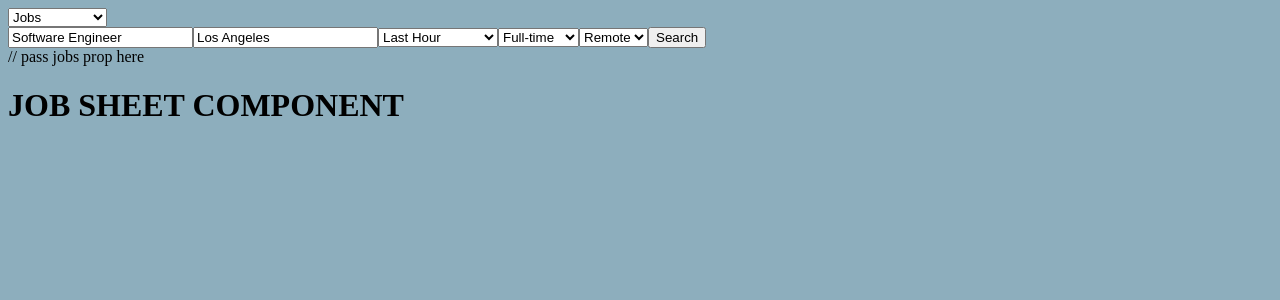
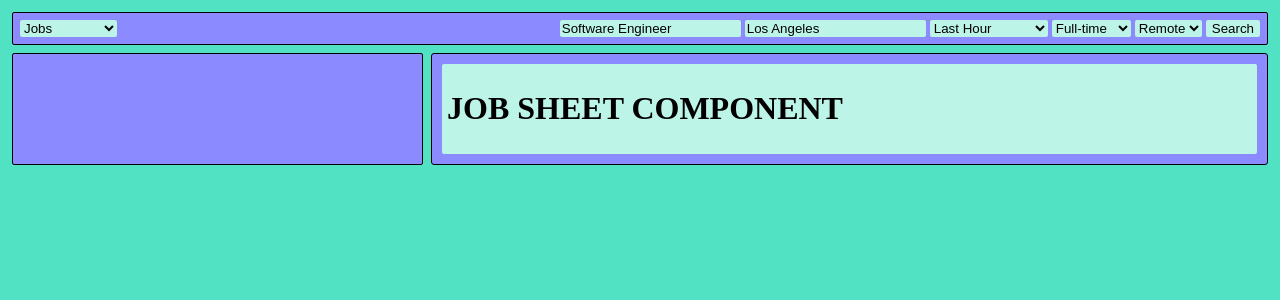
Before and after one commit to The-boys-of-Geo/JobMasterBrock, a React app: page / in a window 1280 px wide. Shown: the top 300 px of the page. Built offline with nearby package versions, Linux system fonts and the light colour scheme.

Commit message:
styling added and organized

```diff
--- a/src/client/App.css
+++ b/src/client/App.css
@@ -1,7 +1,98 @@
 #page {
-  background-color: hsl(198.8, 26.7%, 64.7%);
+  background-color: var(--primary);
 }
 
 #root {
-  color: white(18.8, 26.7%, 64.7%);
+  color: white(167, 72%, 60%);
 }
+
+:root {
+  --primary: hsl(167, 72%, 60%);
+  --primaryLight: hsl(167, 72%, 85%);
+  --accent: hsl(241, 100%, 77%);
+}
+
+.JobPage {
+  display: grid;
+  grid-template-rows: 2;
+  grid-template-areas:
+  "header header"
+  "JobFeed JobSheet";
+}
+
+.header {
+  grid-row: 1;
+  grid-area: header;
+
+  display: flex;
+  flex-direction: row;
+  justify-content: space-between;
+  align-content: center;
+
+
+  padding: 5px 5px;
+  border-radius: 2px;
+  border: 1px solid rgba(0, 0, 0, 1.0);
+  background-color: var(--accent);
+  margin: 4px 4px;
+}
+
+.PageDropdown {
+  margin: 2px 2px;
+  border: none;
+  border-radius: 2px;
+  background-color: var(--primaryLight);
+}
+
+/* .SearchBar {
+
+
+} */
+
+.Input {
+  margin: 2px 2px;
+  border: none;
+  border-radius: 2px;
+  background-color: var(--primaryLight);
+}
+
+.JobCardFeed {
+  grid-row: 2;
+  grid-area: JobFeed;
+  height: auto;
+
+  display: flex;
+  border: 1px solid rgba(0, 0, 0, 1.0);
+  border-radius: 2px;
+  background-color: var(--accent);
+  margin: 4px 4px;
+}
+
+.JobCard {
+  display: flex;
+  border: 3px solid rgba(0, 0, 0, 1.0);
+}
+
+.JobCardInner {
+
+  padding: 5px 5px;
+  background-color: var(--primaryLight);
+}
+
+.JobSheet {
+  grid-row: 2;
+  grid-area: JobSheet;
+  justify-self: stretch;
+
+  border: 1px solid rgba(0, 0, 0, 1.0);
+  border-radius: 3px;
+  background-color: var(--accent);
+  margin: 4px 4px;
+}
+
+.JobSheetInner {
+  border-radius: 2px;
+  margin: 10px 10px;
+  padding: 5px 5px;
+  background-color: var(--primaryLight);
+}
--- a/src/client/components/PageDropdown.tsx
+++ b/src/client/components/PageDropdown.tsx
@@ -9,7 +9,7 @@ export const PageDropdown: React.FC = () => {
   }
 
   return (
-    <select onChange={handlePageChange}>
+    <select className='PageDropdown' onChange={handlePageChange}>
       <option value="Jobs">Jobs</option>
       <option value="Your Jobs">Your Jobs</option>
       <option value="Interviews">Interviews</option>
--- a/src/client/components/SearchBar.tsx
+++ b/src/client/components/SearchBar.tsx
@@ -46,7 +46,7 @@ export const SearchBar: React.FC<SearchBarProps> = ( { handleSearchSubmit, setJo
 
 //render components Jobs and search bar
   return (
-    <div className="header">
+    <div className="SearchBar">
       <form
         onSubmit={
           (event) => {
@@ -73,11 +73,11 @@ export const SearchBar: React.FC<SearchBarProps> = ( { handleSearchSubmit, setJo
         }
       >
 
-        <input type="text" name="searchQuery" value={searchQuery} onChange={handleSearchChange} placeholder="Search Jobs" />
+        <input className="Input" type="text" name="searchQuery" value={searchQuery} onChange={handleSearchChange} placeholder="Search Jobs" />
 
-        <input type="text" name="searchLocation" value={searchLocation} onChange={handleSearchChange} placeholder="Location" />
+        <input className="Input" type="text" name="searchLocation" value={searchLocation} onChange={handleSearchChange} placeholder="Location" />
 
-        <select name="searchDatePosted" value={searchDatePosted} onChange={handleDropdownChange}>
+        <select className="Input" name="searchDatePosted" value={searchDatePosted} onChange={handleDropdownChange}>
           <option value="3600">Last Hour</option>
           <option value="28800">Last 8 Hours</option>
           <option value="43200">Last 12 Hours</option>
@@ -88,14 +88,14 @@ export const SearchBar: React.FC<SearchBarProps> = ( { handleSearchSubmit, setJo
           <option value="2419200">Past Month</option>
         </select>
 
-        <select name="searchJobType" value={searchJobType} onChange={handleDropdownChange}>
+        <select className="Input" name="searchJobType" value={searchJobType} onChange={handleDropdownChange}>
           <option value="Full-time">Full-time</option>
           <option value="Part-time">Part-time</option>
           <option value="Contract">Contract</option>
           <option value="Internship">Internship</option>
         </select>
 
-        <select name="searchOnsiteRemote" value={searchOnsiteRemote} onChange={handleDropdownChange}>
+        <select className="Input" name="searchOnsiteRemote" value={searchOnsiteRemote} onChange={handleDropdownChange}>
           <option value="On-site">On-site</option>
           <option value="Remote">Remote</option>
           <option value="Hybrid">Hybrid</option>
@@ -106,7 +106,7 @@ export const SearchBar: React.FC<SearchBarProps> = ( { handleSearchSubmit, setJo
           <input type="checkbox" name="searchEasyApply" checked={searchEasyApply} onChange={handleSearchChange} />
           Easy Apply
         </label> */}
-        <button type="submit">Search</button>
+        <button className="Input" type="submit">Search</button>
       </form>
     </div>
   );
--- a/src/client/components/jobCard.tsx
+++ b/src/client/components/jobCard.tsx
@@ -41,7 +41,8 @@ const JobCard: React.FC<JobCardProps> = ({
   };
 
   return (
-    <div>
+    <div className='JobCard'>
+      <div className='JobCardInner'>
         <h2>{Title}</h2>
         <p>{Company}</p>
         <p>{Location}</p>
@@ -50,6 +51,7 @@ const JobCard: React.FC<JobCardProps> = ({
         <p>{ID}</p>
         <button onClick={onInterested}>Interested</button>
       </div>
+    </div>
   );
 };
 
--- a/src/client/components/jobSheet.tsx
+++ b/src/client/components/jobSheet.tsx
@@ -11,8 +11,10 @@ export const JobSheet: React.FC = () => {
 
   //render components Jobs and search bar
     return (
-      <div className="header">
-        <h1>JOB SHEET COMPONENT</h1>
+      <div className="JobSheet">
+        <div className='JobSheetInner'>
+          <h1>JOB SHEET COMPONENT</h1>
+        </div>
       </div>
     );
   };
--- a/src/client/containers/jobFeedContainer.tsx
+++ b/src/client/containers/jobFeedContainer.tsx
@@ -23,6 +23,15 @@ interface Job {
   salary: number;
   easyApply: boolean;
 }
+interface JobCardProps {
+  Title: string;
+  Company: string;
+  Location: string;
+  Link: string;
+  DatePosted: string;
+  ID: number;
+
+}
 
 
 const JobFeedContainer: React.FC<JobFeedProps> = ( { handleSearchSubmit, jobs, jobsQuery, count } ) => {
@@ -31,8 +40,11 @@ const JobFeedContainer: React.FC<JobFeedProps> = ( { handleSearchSubmit, jobs, j
 
   //example job added
   return (
-    <div>
-
+    <div className='JobCardFeed'>
+      {jobs.map((e)=>{
+       return (
+       <JobCard Title='s' Company='' Location='' Link='' DatePosted='' ID={65}/>
+     );})}
 
     </div>
   );
--- a/src/client/pages/JobPage.tsx
+++ b/src/client/pages/JobPage.tsx
@@ -30,7 +30,7 @@ export const JobPage: React.FC = () => {
   const handleSearchSubmit = async (jobSearch: searchBody) => {
     setJobsQuery(jobSearch);
     try {
-      const response = await fetch('/api/search/getLinkedInData', {
+      const response = await fetch('localhost:3000/api/search/getLinkedInData', {
         method: "POST",
         headers: {
           "Content-Type": "application/json",
@@ -52,7 +52,7 @@ export const JobPage: React.FC = () => {
 
 
   return (
-    <div>
+    <div className='JobPage'>
       <Header
         handleSearchSubmit={handleSearchSubmit}
         setJobs={setJobs}
@@ -62,7 +62,7 @@ export const JobPage: React.FC = () => {
         handleSearchSubmit={handleSearchSubmit}
         jobsQuery={jobsQuery}
         count={count}
-      /> // pass jobs prop here
+      />
       <JobSheet />
     </div>
   )
```
Also changed, not shown: 1 other file (tests, documents, lock files or other folders). Lines whose indentation alone changed are shown as unchanged.
